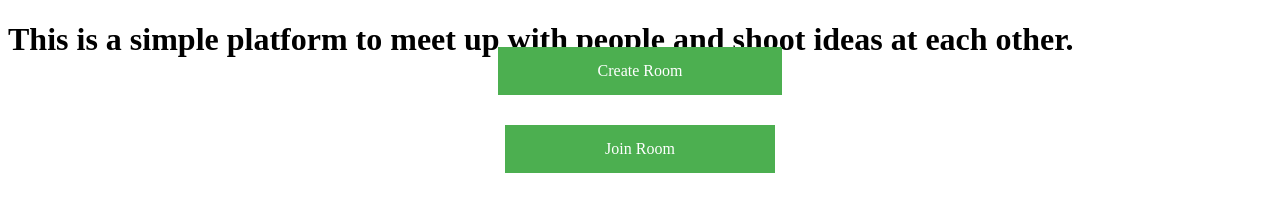
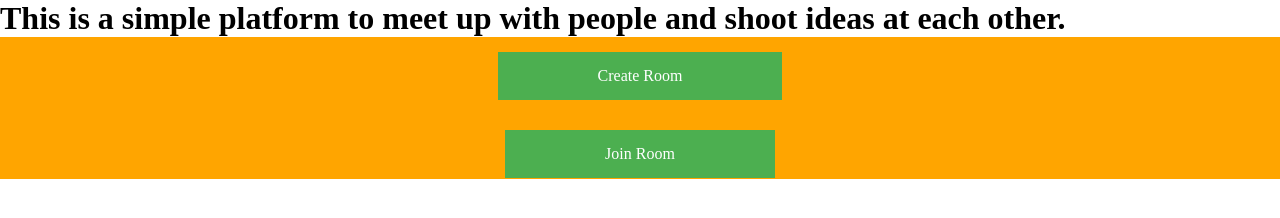
Before and after one commit to ineedanidea/ineedanidea, a plain HTML site: page index.html in a window 1280 px wide. Drawn offline with Linux system fonts and the light colour scheme.

Commit message:
Update styles.css

```diff
--- a/styles.css
+++ b/styles.css
@@ -11,14 +11,24 @@
   cursor: pointer;
 }
 
-html, body, #container { height: 100%; }
-body > #container { height: auto; min-height: 100%; }
-#content { padding-bottom: 3em; }
-
+* {
+  margin: 0;
+}
+html, body {
+  height: 100%;
+}
+.page-wrap {
+  min-height: 100%;
+  /* equal to footer height */
+  margin-bottom: -142px;
+}
+.page-wrap:after {
+  content: "";
+  display: block;
+}
+.footer, .page-wrap:after {
+  height: 142px;
+}
 .footer {
-  clear: both;
- position: relative;
- z-index: 10;
- height: 3em;
- margin-top: -3em;
+  background: orange;
 }
```
